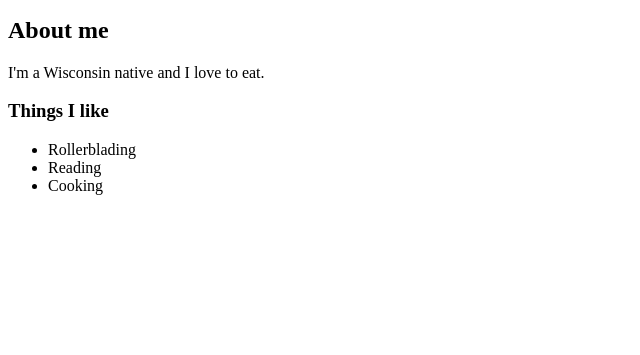
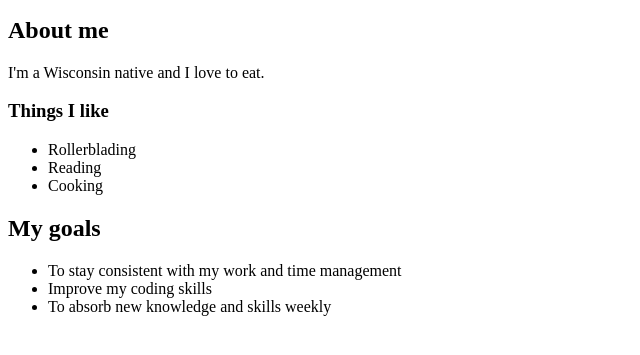
Before and after one commit to bria-janae-anderson/week-1-checkpoint, a plain HTML site: page index.html in a window 1280 px wide. Shown: the part 101-456 px from the top of the page, without its empty margins (0-640 px from the left). Drawn offline with Linux system fonts and the light colour scheme.

Commit message:
Add my goals section

```diff
--- a/index.html
+++ b/index.html
@@ -16,5 +16,12 @@
       <li>Reading</li>
       <li>Cooking</li>
     </ul>
+
+    <h2>My goals</h2>
+    <ul>
+      <li>To stay consistent with my work and time management</li>
+      <li>Improve my coding skills</li>
+      <li>To absorb new knowledge and skills weekly</li>
+    </ul>
   </body>
 </html>
```
